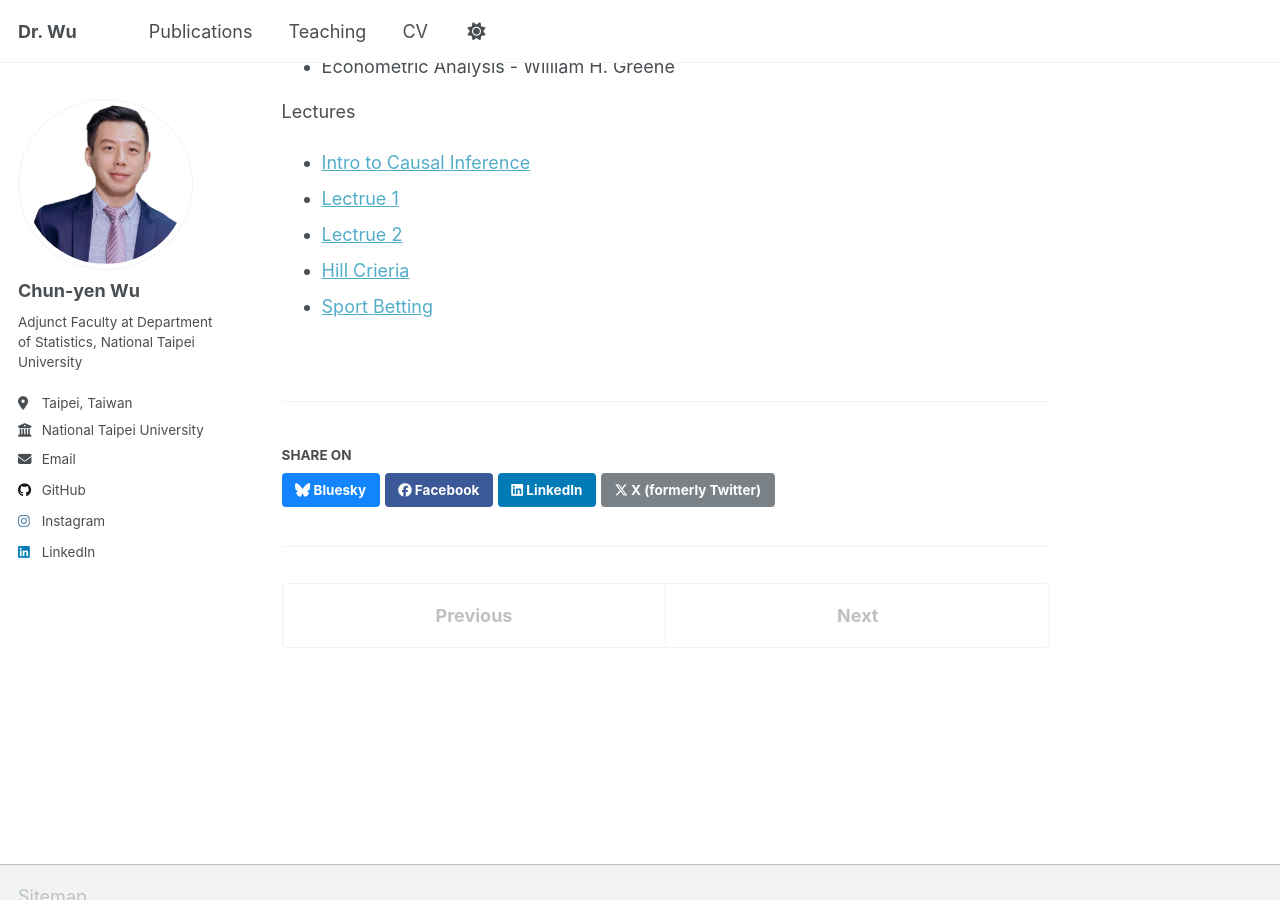
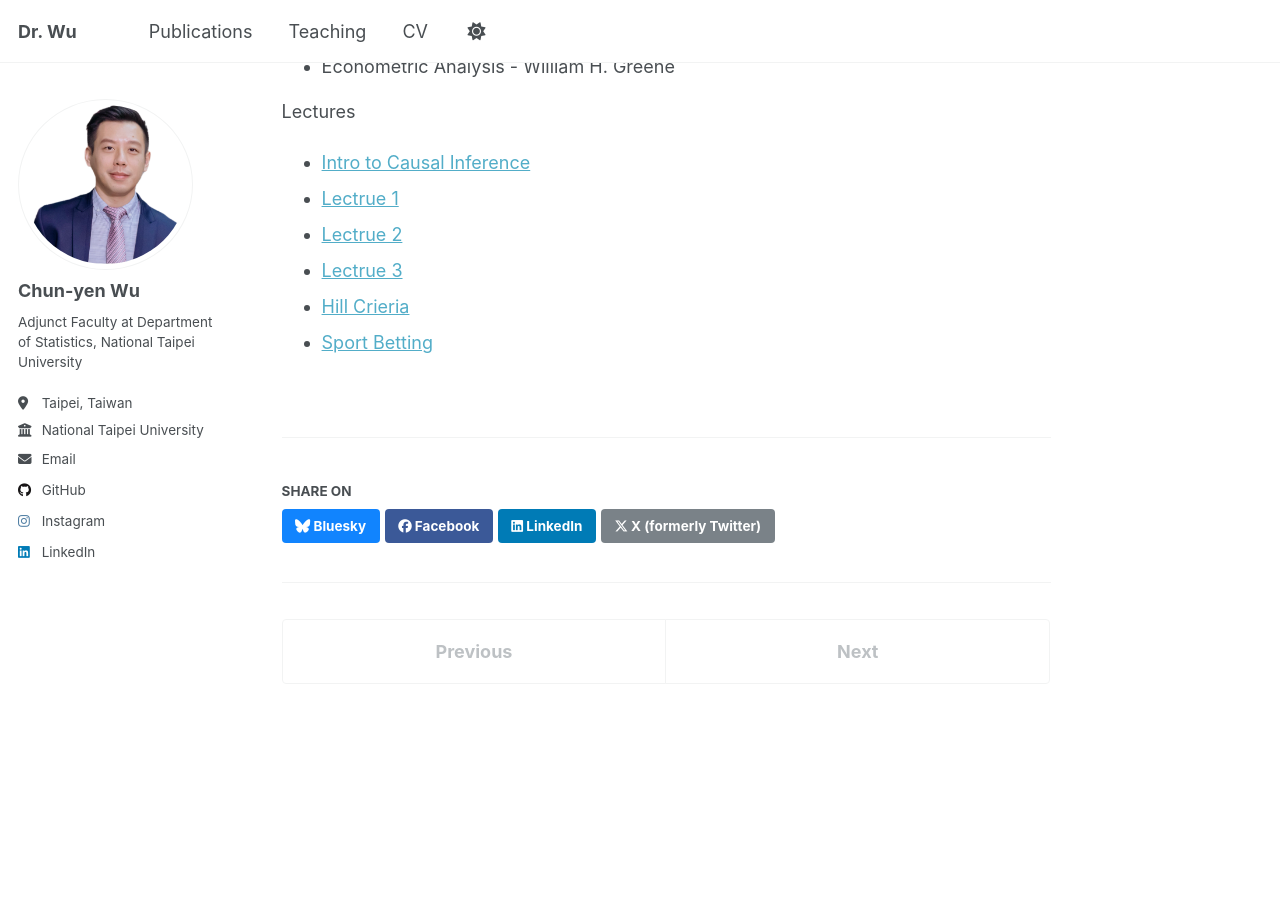
Before and after one commit to SashaWuNYCU/sashawunycu.github.io, a Jekyll site: the page built from _teaching/2025-1st-semester-teaching.md, in a window 1280 px wide and 900 px high, scrolled down 423 px. Built offline with Jekyll 4.4.1, drawn with Linux system fonts in a browser that asks for light colours; a script that is not in the unit is left out.

Commit message:
upload lec 3 for class ver 250927

```diff
--- a/_teaching/2025-1st-semester-teaching.md
+++ b/_teaching/2025-1st-semester-teaching.md
@@ -22,5 +22,6 @@ Lectures
 - [Intro to Causal Inference](http://sashawunycu.github.io/files/U4370/IntroCausal.pdf)
 - [Lectrue 1](http://sashawunycu.github.io/files/U4370/Lec1.pdf)
 - [Lectrue 2](http://sashawunycu.github.io/files/U4370/Lec2.pdf)
+- [Lectrue 3](http://sashawunycu.github.io/files/U4370/Lec3.pdf)
 - [Hill Crieria](http://sashawunycu.github.io/files/U4370/HillCriteria.pdf)
 - [Sport Betting](http://sashawunycu.github.io/files/U4370/SportBetting.pdf)
```
Also changed, not shown: 1 other file.
